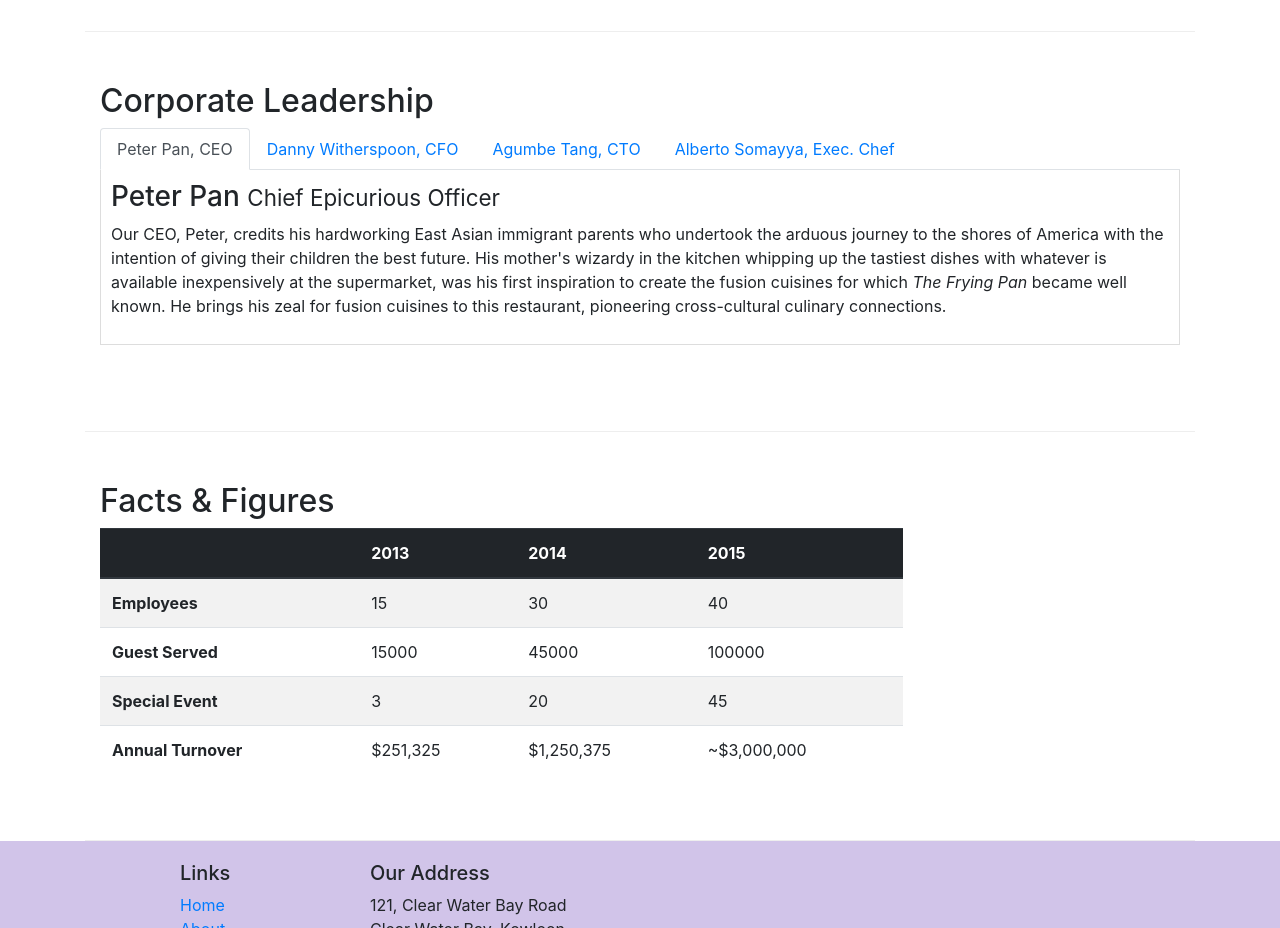
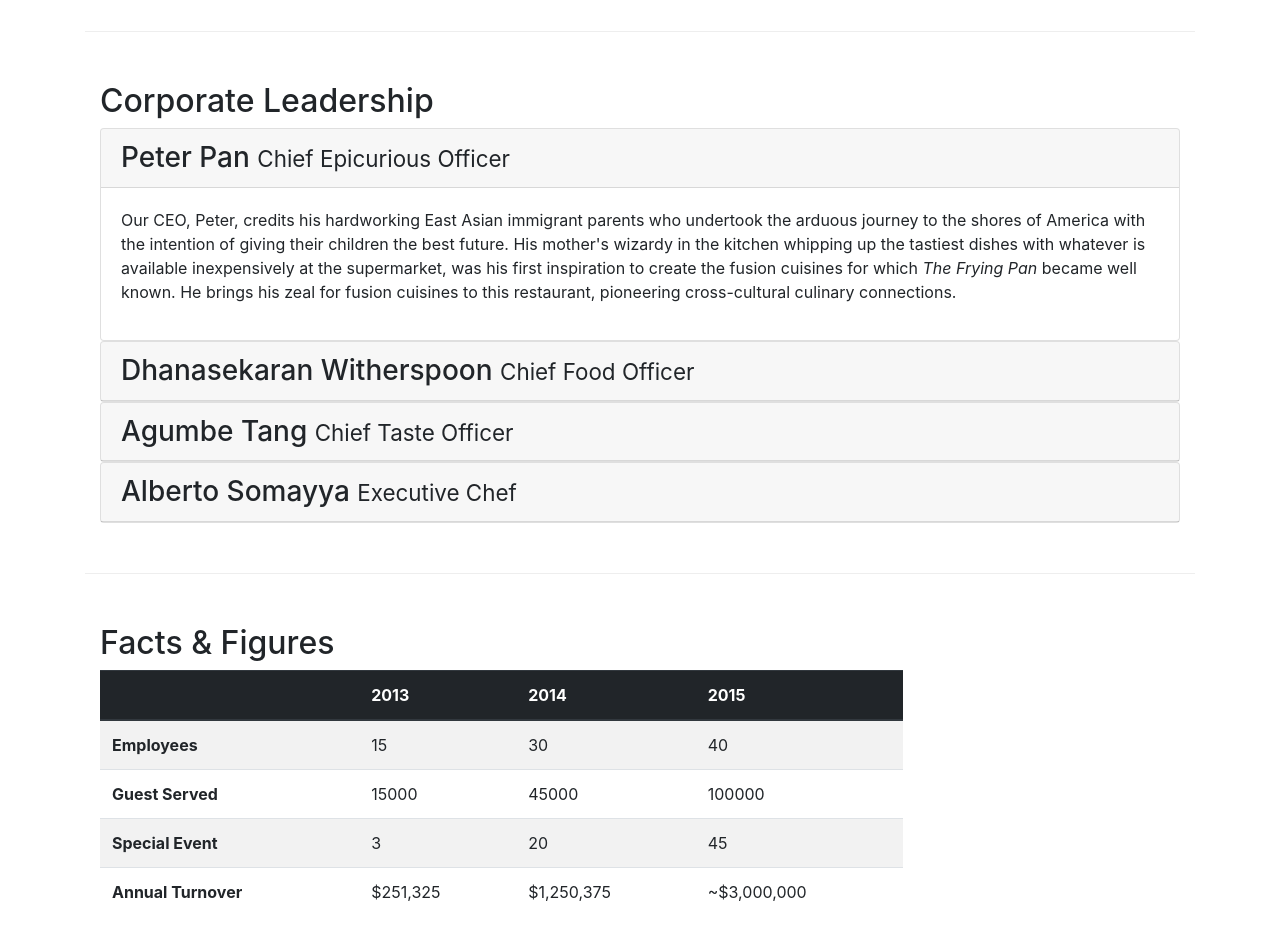
Before and after one commit to ppubudu4/git-test, a website: page aboutus.html in a window 1280 px wide. Shown: the part 940-1868 px from the top of the page. Drawn offline with nearby package versions, Linux system fonts and the light colour scheme.

Commit message:
Accordion

```diff
--- a/aboutus.html
+++ b/aboutus.html
@@ -104,7 +104,7 @@
         <div class="row row-content">
             <div class="col-12 col-sm">
                 <h2>Corporate Leadership</h2>
-                <ul class="nav nav-tabs">
+                <!-- <ul class="nav nav-tabs">
                     <li class="nav-item">
                         <a href="#peter" class="nav-link active" role="tab" data-toggle="tab">Peter Pan, CEO</a>
                     </li>
@@ -117,32 +117,75 @@
                     <li class="nav-item">
                         <a href="#alberto" class="nav-link" role="tab" data-toggle="tab">Alberto Somayya, Exec. Chef</a>
                     </li>
-                </ul>
+                </ul> -->
 
-                <div class="tab-content">
-                    <div role="tabpanel" class="tab-pane fade show active" id="peter">
-                        <h3>Peter Pan <small>Chief Epicurious Officer</small></h3>
-                        <p class="d-none d-sm-block">Our CEO, Peter, credits his hardworking East Asian immigrant parents who undertook the arduous journey to the shores of America with the intention of giving their children the best future. His mother's wizardy in the kitchen whipping
-                            up the tastiest dishes with whatever is available inexpensively at the supermarket, was his first inspiration to create the fusion cuisines for which <em>The Frying Pan</em> became well known. He brings his zeal for fusion
-                            cuisines to this restaurant, pioneering cross-cultural culinary connections.</p>
+                <div id="accordion">
+                    <div class="card">
+                        <div class="card-header" role="tab" id="peterhead">
+                            <h3 class="mb-0">
+                                <a data-toggle="collapse" data-target="#peter">
+                                    Peter Pan <small>Chief Epicurious Officer</small>
+                                </a>
+                            </h3>
+                        </div>
+                        <div role="tabpanel" class="collapse show" id="peter" data-parent="#accordion">
+                            <div class="card-body">
+                                <p class="d-none d-sm-block">Our CEO, Peter, credits his hardworking East Asian immigrant parents who undertook the arduous journey to the shores of America with the intention of giving their children the best future. His mother's wizardy in the kitchen
+                                    whipping up the tastiest dishes with whatever is available inexpensively at the supermarket, was his first inspiration to create the fusion cuisines for which <em>The Frying Pan</em> became well known. He brings his
+                                    zeal for fusion cuisines to this restaurant, pioneering cross-cultural culinary connections.</p>
+                            </div>
+                        </div>
                     </div>
-                    <div role="tabpanel" class="tab-pane fade" id="danny">
-                        <h3>Dhanasekaran Witherspoon <small>Chief Food Officer</small></h3>
-                        <p class="d-none d-sm-block">Our CFO, Danny, as he is affectionately referred to by his colleagues, comes from a long established family tradition in farming and produce. His experiences growing up on a farm in the Australian outback gave him great appreciation
-                            for varieties of food sources. As he puts it in his own words, <em>Everything that runs, wins, and everything that stays, pays!</em></p>
+                    <div class="card">
+                        <div class="card-header" role="tab" id="dannyhead">
+                            <h3 class="mb-0">
+                                <a data-toggle="collapse" data-target="#danny">
+                                    Dhanasekaran Witherspoon <small>Chief Food Officer</small>
+                                </a>
+                            </h3>
+                        </div>
+                        <div role="tabpanel" class="collapse" id="danny" data-parent="#accordion">
+                            <div class="card-body">
+                                <p class="d-none d-sm-block">Our CFO, Danny, as he is affectionately referred to by his colleagues, comes from a long established family tradition in farming and produce. His experiences growing up on a farm in the Australian outback gave him great
+                                    appreciation for varieties of food sources. As he puts it in his own words, <em>Everything that runs, wins, and everything that stays, pays!</em></p>
+                            </div>
+                        </div>
                     </div>
-                    <div role="tabpanel" class="tab-pane fade" id="agumbe">
-                        <h3>Agumbe Tang <small>Chief Taste Officer</small></h3>
-                        <p class="d-none d-sm-block">Blessed with the most discerning gustatory sense, Agumbe, our CTO, personally ensures that every dish that we serve meets his exacting tastes. Our chefs dread the tongue lashing that ensues if their dish does not meet his exacting
-                            standards. He lives by his motto, <em>You click only if you survive my lick.</em></p>
+
+                    <div class="card">
+                        <div class="card-header" role="tab" id="agumbehead">
+                            <h3 class="mb-0">
+                                <a data-toggle="collapse" data-target="#agumbe">
+                                    Agumbe Tang <small>Chief Taste Officer</small>
+                                </a>
+                            </h3>
+                        </div>
+                        <div role="tabpanel" class="collapse" id="agumbe" data-parent="#accordion">
+                            <div class="card-body">
+                                <p class="d-none d-sm-block">Blessed with the most discerning gustatory sense, Agumbe, our CTO, personally ensures that every dish that we serve meets his exacting tastes. Our chefs dread the tongue lashing that ensues if their dish does not meet his
+                                    exacting standards. He lives by his motto, <em>You click only if you survive my lick.</em></p>
+                            </div>
+                        </div>
                     </div>
-                    <div role="tabpanel" class="tab-pane fade" id="alberto">
-                        <h3>Alberto Somayya <small>Executive Chef</small></h3>
-                        <p class="d-none d-sm-block">Award winning three-star Michelin chef with wide International experience having worked closely with whos-who in the culinary world, he specializes in creating mouthwatering Indo-Italian fusion experiences. He says, <em>Put together the cuisines from the two craziest cultures, and you get a winning hit! Amma Mia!</em></p>
+                    <div class="card">
+                        <div class="card-header" role="tab" id="albertohead">
+                            <h3 class="mb-0">
+                                <a data-toggle="collapse" data-target="#alberto">
+                                    Alberto Somayya <small>Executive Chef</small>
+                                </a>
+                            </h3>
+                        </div>
+                        <div role="tabpanel" class="collapse" id="alberto" data-parent="#accordion">
+                            <div class="card-body">
+                                <p class="d-none d-sm-block">
+                                    Award winning three-star Michelin chef with wide International experience having worked closely with whos-who in the culinary world, he specializes in creating mouthwatering Indo-Italian fusion experiences. He says, <em>Put together the cuisines from the two craziest cultures, and you get a winning hit! Amma Mia!</em></p>
+                            </div>
+                        </div>
                     </div>
                 </div>
             </div>
         </div>
+
         <div class="row row-content">
             <div class="col-12 col-sm-9">
                 <h2>Facts &amp; Figures</h2>
```
